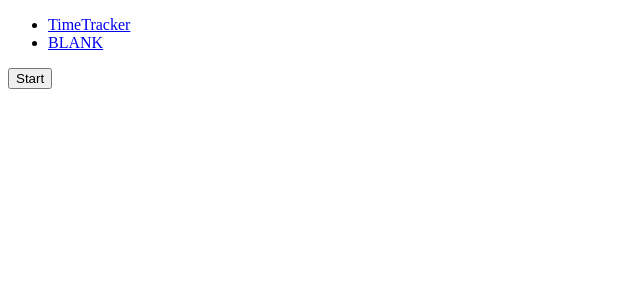
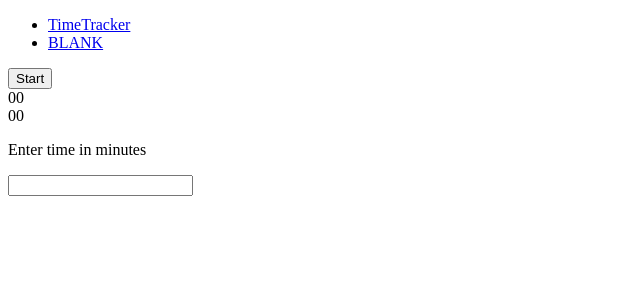
Before and after one commit to christophermarek/Todo-Tracker-and-Timer, a React (Create React App) app in the folder frontend/: page /timetracker in a window 1280 px wide. Shown: the top 300 px of the page, without its empty margins (0-640 px from the left). Built offline with nearby package versions, Linux system fonts and the light colour scheme.

Commit message:
Timer now countsdown, and handles user input

```diff
--- a/frontend/src/modules/TimeTracker/index.js
+++ b/frontend/src/modules/TimeTracker/index.js
@@ -2,27 +2,117 @@ import React from 'react';
 
 function Start(props) {
     return (
-      <button className="startButton" onClick={props.onClick}>
+      <button className="start-button" onClick={props.onClick}>
         {props.value}
       </button>
     );
   }
 
+function Countdown(props){
+    return (
+        <div className="countdown-container">
+            <div className="minutes">{props.minutes}</div>
+            <div className="seconds">{props.seconds}</div>
+        </div>
+    );
+}
+
+function CountdownInput(props){
+    return (
+        <div className="counter-input">
+            <p>Enter time in minutes</p>
+
+            <input
+            type="number"
+            onChange={props.onChange}
+            />
+        </div>
+
+    )
+}
+
 
 class TimeTracker extends React.Component {
+
     constructor(props) {
         super(props);
         this.state = {
           isStart: true,
+          minutes: '00',
+          seconds: '00',
+          timerTime: '',
         };
+
+        this.handleCountdownInputChange = this.handleCountdownInputChange.bind(this);
+    }
+    startTimer = () => {
+        this.timer = setInterval(() => {
+            let min = this.state.minutes;
+            let sec = this.state.seconds;
+            sec = sec - 1;
+
+            if(sec <= 0){
+                sec = 59;
+                min = min - 1;
+            }
+            this.setState({
+                minutes: min,
+                seconds: sec,
+            });
+
+            if(sec === 0){
+                this.stopTimer();
+            }
+        }, 1000);
+      };
+
+
+    handleCountdownInputChange(event) {
+        this.setState({
+          minutes: event.target.value
+        });
+     }
+
+     stopTimer(){
+        clearInterval(this.timer);
+     }
+
+    //Start/stop button handler
+    handleClick(){
+        this.state.isStart ? this.startTimer(): this.stopTimer();
+
+        this.setState({
+            //set minutes to miliseconds
+            isStart: !this.state.isStart,
+        });
+
+
+
     }
 
-    handleClick(){
-        this.setState({
-            isStart: !this.state.isStart,
-        })
+    //render input for countdown
+    renderCountdownInput(){
+        return (
+            <CountdownInput
+                minutes={this.state.minutes}
+                onChange={(event) => this.handleCountdownInputChange(event)}
+                //onChange={() => this.handleCountdownInputChange(this)}
+            />
+        );
     }
 
+    //input countdown timer
+    renderCountdown(){
+        return (
+            <Countdown
+                minutes={this.state.minutes}
+                seconds={this.state.seconds}
+            />
+        );
+    }
+
+
+    //Start button render
     renderStart(){
         return (
             <Start
@@ -38,6 +128,8 @@ class TimeTracker extends React.Component {
             <div className="Time-tracker">
                 <div className="Clock-container">
                     {this.renderStart()}
+                    {this.renderCountdown()}
+                    {this.renderCountdownInput()}
                 </div>
             </div>
         );
```
